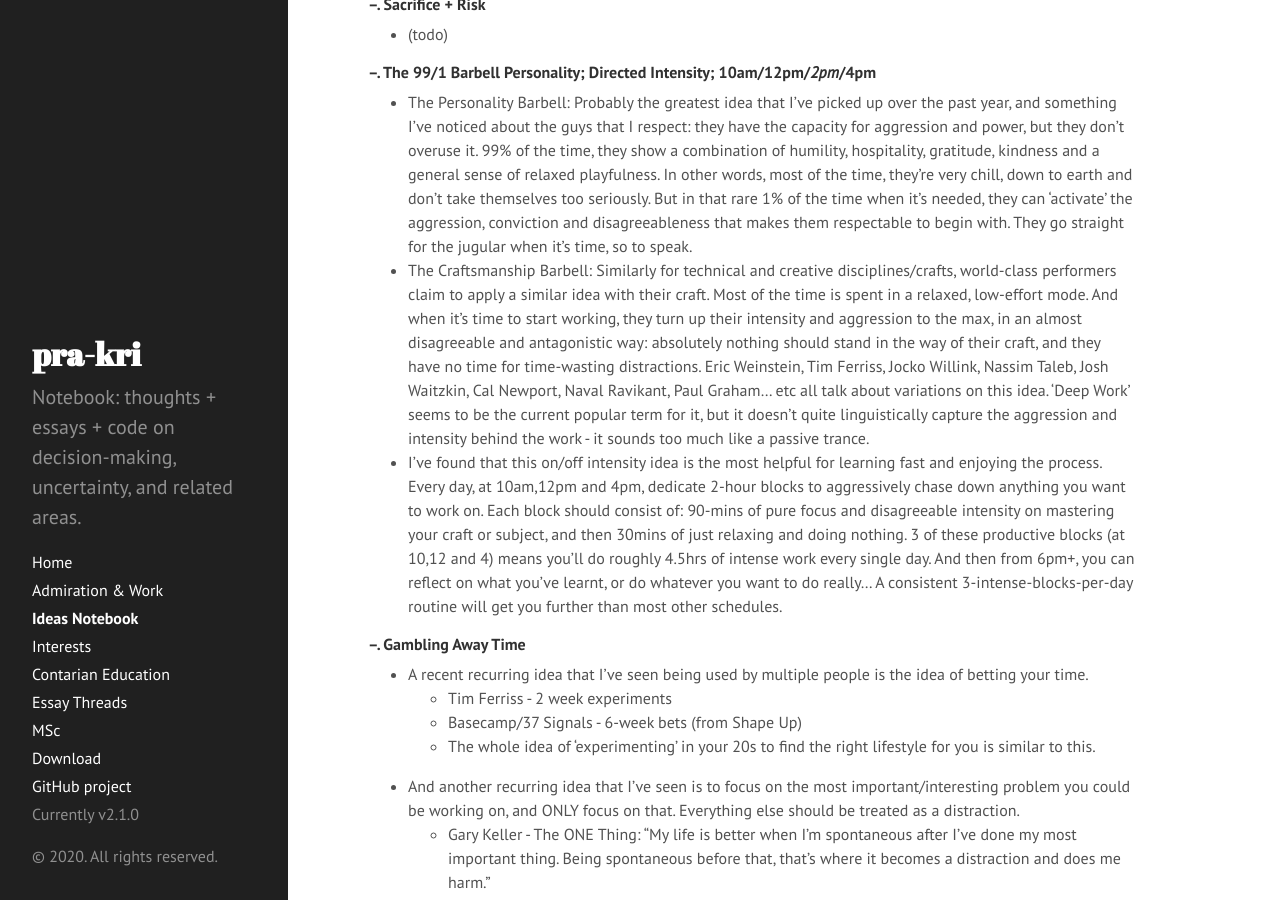
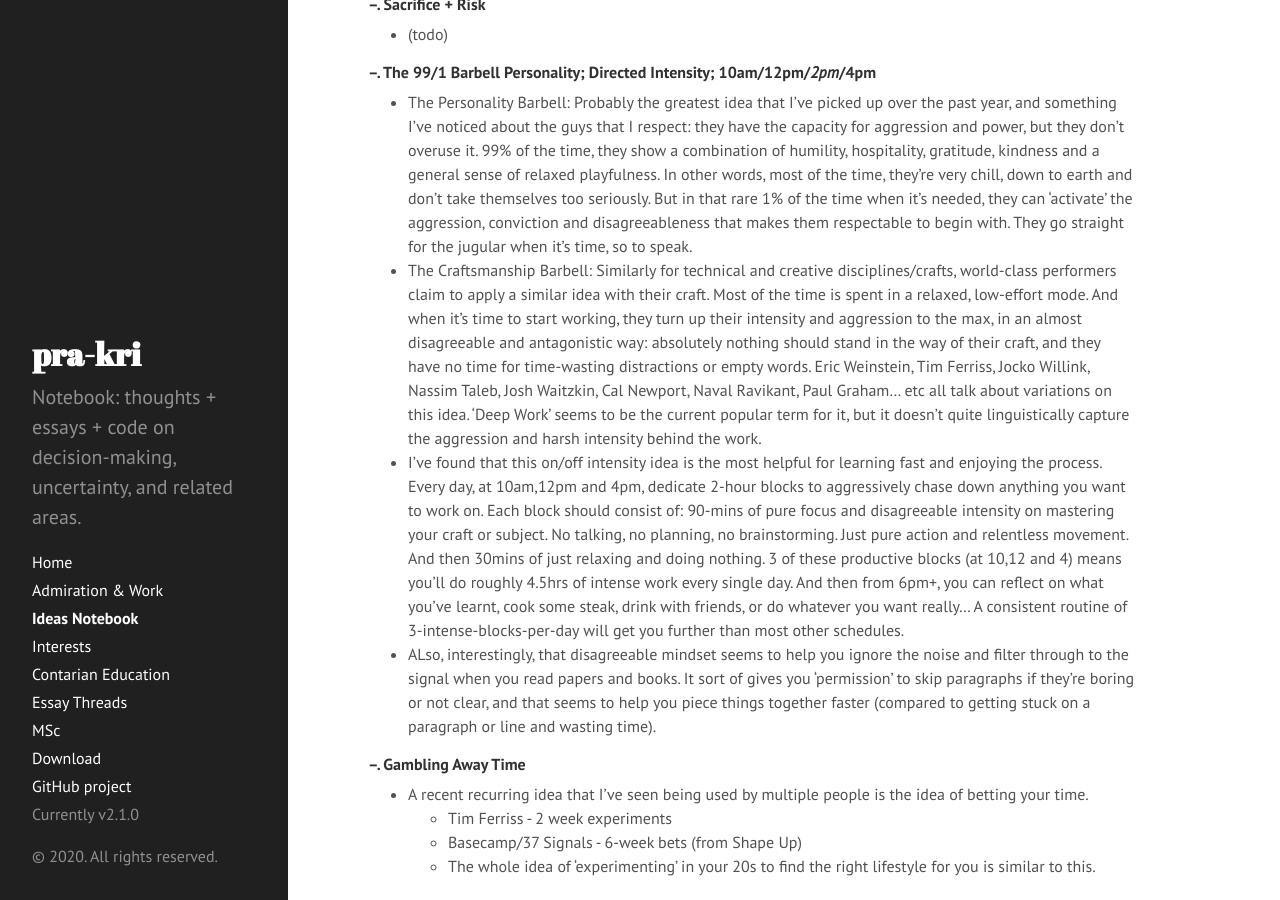
Before and after one commit to pra-kri/pra-kri.github.io, a Jekyll site: the page built from IdeasNotebook.md, in a window 1280 px wide and 900 px high, scrolled down 3618 px. Built offline with Jekyll 4.4.1, drawn with Linux system fonts in a browser that asks for light colours; Markdown is read by kramdown in place of the engine named in the settings.

Commit message:
Update IdeasNotebook.md

```diff
--- a/IdeasNotebook.md
+++ b/IdeasNotebook.md
@@ -80,8 +80,9 @@ Maybe the solution is to work in small selective teams with autonomy and shared
 
 ##### --. The 99/1 Barbell Personality; Directed Intensity; 10am/12pm/*2pm*/4pm
 * The Personality Barbell: Probably the greatest idea that I've picked up over the past year, and something I've noticed about the guys that I respect: they have the capacity for aggression and power, but they don't overuse it. 99% of the time, they show a combination of humility, hospitality, gratitude, kindness and a general sense of relaxed playfulness. In other words, most of the time, they're very chill, down to earth and don't take themselves too seriously. But in that rare 1% of the time when it's needed, they can 'activate' the aggression, conviction and disagreeableness that makes them respectable to begin with. They go straight for the jugular when it's time, so to speak.
-* The Craftsmanship Barbell: Similarly for technical and creative disciplines/crafts, world-class performers claim to apply a similar idea with their craft. Most of the time is spent in a relaxed, low-effort mode. And when it's time to start working, they turn up their intensity and aggression to the max, in an almost disagreeable and antagonistic way: absolutely nothing should stand in the way of their craft, and they have no time for time-wasting distractions. Eric Weinstein, Tim Ferriss, Jocko Willink, Nassim Taleb, Josh Waitzkin, Cal Newport, Naval Ravikant, Paul Graham... etc all talk about variations on this idea. 'Deep Work' seems to be the current popular term for it, but it doesn't quite linguistically capture the aggression and intensity behind the work - it sounds too much like a passive trance.
-* I've found that this on/off intensity idea is the most helpful for learning fast and enjoying the process. Every day, at 10am,12pm and 4pm, dedicate 2-hour blocks to aggressively chase down anything you want to work on. Each block should consist of: 90-mins of pure focus and disagreeable intensity on mastering your craft or subject, and then 30mins of just relaxing and doing nothing. 3 of these productive blocks (at 10,12 and 4) means you'll do roughly 4.5hrs of intense work every single day. And then from 6pm+, you can reflect on what you've learnt, or do whatever you want to do really... A consistent 3-intense-blocks-per-day routine will get you further than most other schedules.
+* The Craftsmanship Barbell: Similarly for technical and creative disciplines/crafts, world-class performers claim to apply a similar idea with their craft. Most of the time is spent in a relaxed, low-effort mode. And when it's time to start working, they turn up their intensity and aggression to the max, in an almost disagreeable and antagonistic way: absolutely nothing should stand in the way of their craft, and they have no time for time-wasting distractions or empty words. Eric Weinstein, Tim Ferriss, Jocko Willink, Nassim Taleb, Josh Waitzkin, Cal Newport, Naval Ravikant, Paul Graham... etc all talk about variations on this idea. 'Deep Work' seems to be the current popular term for it, but it doesn't quite linguistically capture the aggression and harsh intensity behind the work.
+* I've found that this on/off intensity idea is the most helpful for learning fast and enjoying the process. Every day, at 10am,12pm and 4pm, dedicate 2-hour blocks to aggressively chase down anything you want to work on. Each block should consist of: 90-mins of pure focus and disagreeable intensity on mastering your craft or subject. No talking, no planning, no brainstorming. Just pure action and relentless movement. And then 30mins of just relaxing and doing nothing. 3 of these productive blocks (at 10,12 and 4) means you'll do roughly 4.5hrs of intense work every single day. And then from 6pm+, you can reflect on what you've learnt, cook some steak, drink with friends, or do whatever you want really... A consistent routine of 3-intense-blocks-per-day will get you further than most other schedules.
+* ALso, interestingly, that disagreeable mindset seems to help you ignore the noise and filter through to the signal when you read papers and books. It sort of gives you 'permission' to skip paragraphs if they're boring or not clear, and that seems to help you piece things together faster (compared to getting stuck on a paragraph or line and wasting time).
 
 ##### --. Gambling Away Time
 * A recent recurring idea that I've seen being used by multiple people is the idea of betting your time.
```
